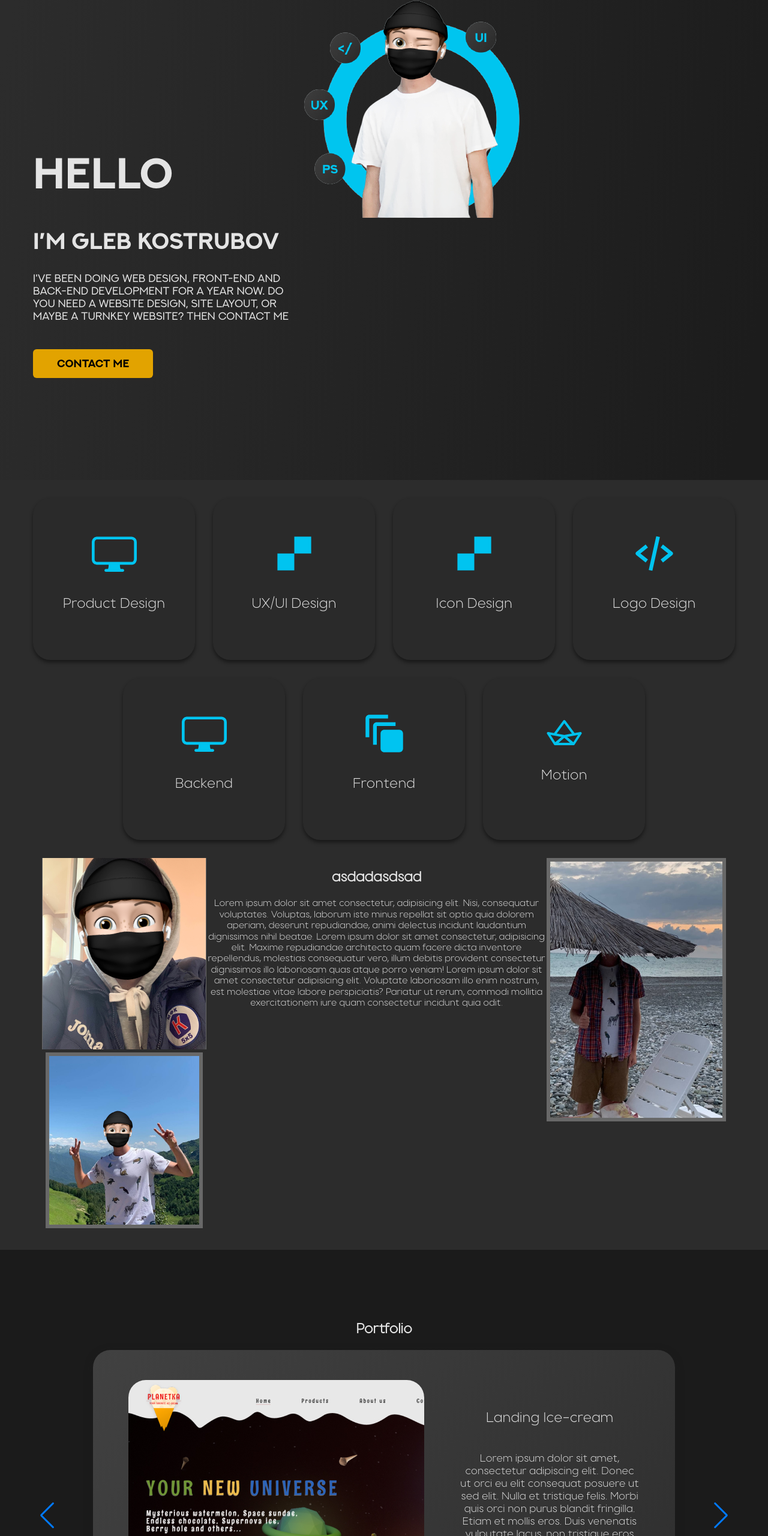
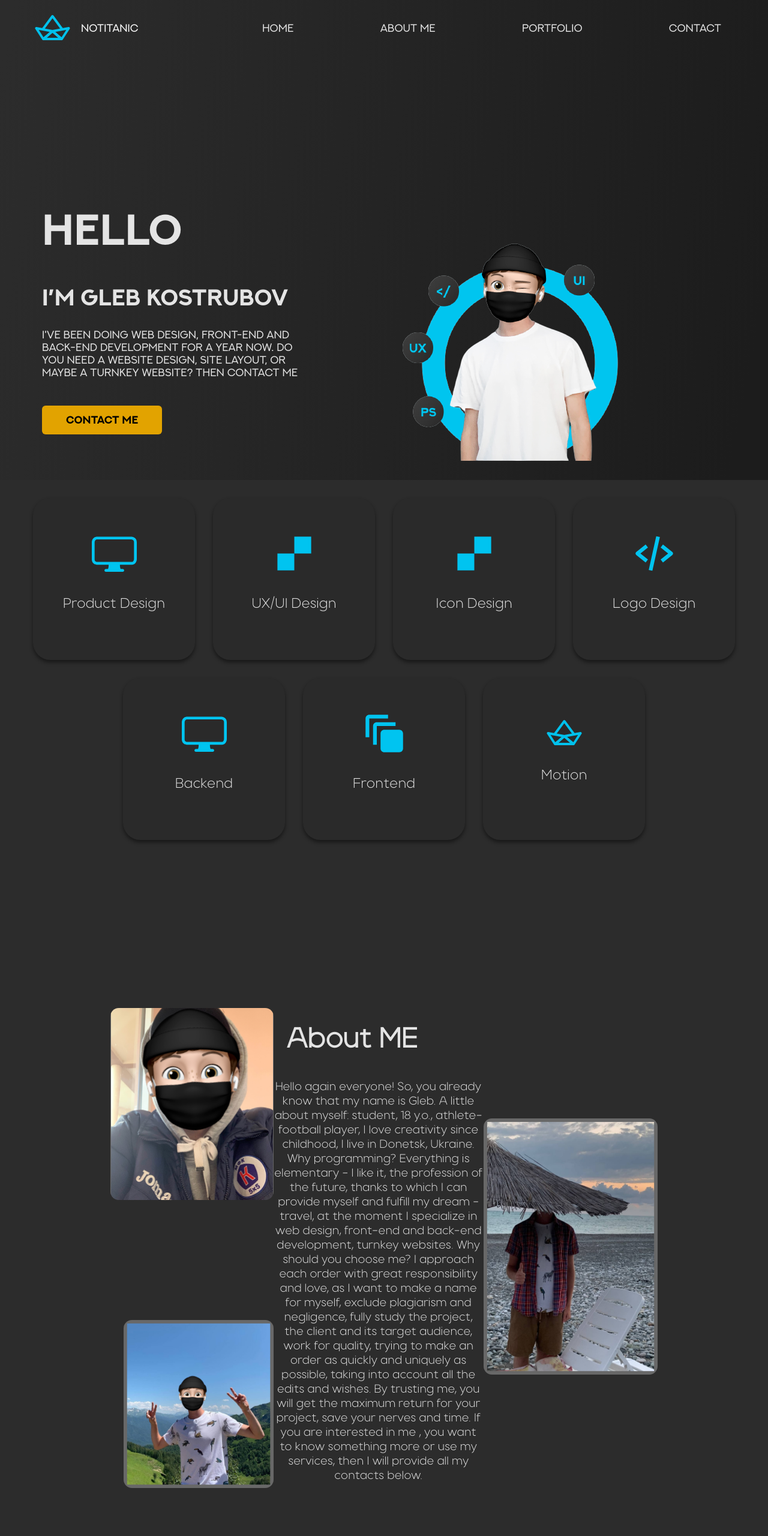
Before and after one commit to Vitaliy-Finiuk/Landing-page, a plain HTML site: page index.html in a window 1280 px wide. Shown: the top 2560 px of the page at 60% size. Drawn offline with nearby package versions, Linux system fonts and the light colour scheme; files whose address does not match are found by name.

Commit message:
Mobile Menu and Adaptive slider
Mobile Menu and Adaptive slider

```diff
--- a/index.html
+++ b/index.html
@@ -13,13 +13,17 @@
 </head>
 
 <body>
-    <div class=" home-bg  ">
+    <div class=" home-bg">
         <header>
             <div class="home container">
                 <div class="menu_icon">
+                    <div class="bar1"></div>
+                    <div class="bar2"></div>
+                    <div class="bar3"></div>
                     <span></span>
                 </div>
                 <nav class="home-header menu_body">
+
                     <div class="home-header__logo">
                         <img src="Image/About/07.svg" alt="logo" />
                         <div class="home-header__text">Notitanic</div>
@@ -56,9 +60,8 @@
 
                         <button class="button">Contact me</button>
                     </div>
-
-                    <div class="home-slogan__gleb">
-                        <img src="Image/Gleb.png" alt="Gleb" />
+                    <div class="home-slogan__gleb" >
+                        <img src="Image/Gleb.png"  alt="Gleb" />
                     </div>
                 </div>
             </div>
@@ -101,60 +104,30 @@
         <div class="container about-bg">
             <div class="about-main">
                 <div class="about-main__image">
-                    <img src="Image/About/gleb1.png" alt="">
-                    <img src="Image/About/gleb2.png" alt="">
+                    <img src="Image/About/gleb1.png" class="about-img" width="272px" height="320px" alt="">
+                    <img src="Image/About/gleb2.png" class="about-img" width="250px" ; height="280px" alt="">
                 </div>
                 <div class="about-main__text">
-                    <h2>asdadasdsad</h2>
-                    <p>
-                        Lorem ipsum dolor sit amet consectetur, adipisicing elit. Nisi, consequatur voluptates. Voluptas, laborum iste minus repellat sit optio quia dolorem aperiam, deserunt repudiandae, animi delectus incidunt laudantium dignissimos nihil beatae.
-                        Lorem ipsum dolor sit amet consectetur, adipisicing elit. Maxime repudiandae architecto quam facere dicta inventore repellendus, molestias consequatur vero, illum debitis provident consectetur dignissimos illo laboriosam quas atque porro veniam!
-                        Lorem ipsum dolor sit amet consectetur adipisicing elit. Voluptate laboriosam illo enim nostrum, est molestiae vitae labore perspiciatis? Pariatur ut rerum, commodi mollitia exercitationem iure quam consectetur incidunt quia odit.</p>
+                    <h2 class="main__text-title" >About ME</h2>
+                    <p class="main__text-secondary">
+                        Hello again everyone! So, you already know that my name is Gleb. A little about myself: student,
+                        18 y.o., athlete-football player, I love creativity since childhood, I live in Donetsk, Ukraine.
+                        Why programming? Everything is elementary - I like it, the profession of the future, thanks to
+                        which I can provide myself and fulfill my dream - travel, at the moment I specialize in web
+                        design, front-end and back-end development, turnkey websites. Why should you choose me? I
+                        approach each order with great responsibility and love, as I want to make a name for myself,
+                        exclude plagiarism and negligence, fully study the project, the client and its target audience,
+                        work for quality, trying to make an order as quickly and uniquely as possible, taking into
+                        account all the edits and wishes.
+                        By trusting me, you will get the maximum return for your project, save your nerves and time.
+                        If you are interested in me , you want to know something more or use my services, then I will
+                        provide all my contacts below.</p>
                 </div>
                 <div class="about-main__image2">
-                    <img src="Image/About/gleb3.png" alt="">
+                    <img src="Image/About/gleb3.png" class="about-img" max-width="287px" height="427px" alt="">
                 </div>
             </div>
         </div>
-
-
-        <!-- <div class="container about-bg">
-            <div class="about-main">
-                 <div class="about-main-bg">
-                        </div>
-
-                <div class="about-main__gleb">
-                    <img src="/Image/About/gleb1.png" alt="gleb" class="about-img" max-width="270px" max-height="320px">
-                    <img src="/Image/About/gleb2.png" alt="gleb" class="about-img about-main__gle2" max-width="250px"
-                        max-height="280px">
-                </div>
-
-                <div class="about-main-text">
-                    <h1 class="title">About ME</h1>
-                    <p class="secondary-text">Hello again everyone! So, you already know that my name is Gleb. A
-                        little about myself:
-                        student, 18 y.o., athlete-football player, I love creativity since childhood, I live in
-                        Donetsk, Ukraine. Why programming? Everything is elementary - I like it, the profession
-                        of the future, thanks to which I can provide myself and fulfill my dream - travel, at
-                        the moment I specialize in web design, front-end and back-end development, turnkey
-                        websites. Why should you choose me? I approach each order with great responsibility and
-                        love, as I want to make a name for myself, exclude plagiarism and negligence, fully
-                        study the project, the client and its target audience, work for quality, trying to make
-                        an order as quickly and uniquely as possible, taking into account all the edits and
-                        wishes.
-                        By trusting me, you will get the maximum return for your project, save your nerves and
-                        time.
-
-                        If you are interested in me , you want to know something more or use my services, then I
-                        will provide all my contacts below.</p>
-                </div>
-                <div class="about-main__gleb3">
-                    <img src="Image/About/gleb3.png" max-width: 290px; alt="gleb" class="about-img" max-width="290px"
-                        max-height="430px">
-                </div>
-            </div>
-
-        </div> -->
         <div class="bg-slider">
             <div class="slider container">
                 <h2 class="title">Portfolio</h2>
--- a/scripts/slider.js
+++ b/scripts/slider.js
@@ -23,7 +23,7 @@ const swiper = new Swiper('.swiper', {
         slidersPerView: 1,
       },
       778: {
-        slidersPerView:2,
+        slidersPerView:3,
       }
     },
   });
--- a/scss/_footer.scss
+++ b/scss/_footer.scss
@@ -7,9 +7,6 @@
 }
 .footer-menu {
 
-}
-.home-header {
-    margin-top: 18px;
 }
 .footer-helper{
     flex: 0 1 auto;
@@ -23,9 +20,6 @@
 .contacts-links{
     margin: 18px 56px;
 }
-.home-header__logo{
-    flex-direction: column;
-}
 
 @media (min-width: 767px) {
     .footer {
--- a/scss/_header.scss
+++ b/scss/_header.scss
@@ -3,15 +3,13 @@
   height: 100vh;
 }
 .home-header {
-  margin-top:0px;
   padding: 0;
   display: flex;
-  flex-direction: column;
   align-items: center;
 
   &__logo {
+    flex-direction: column;
     display: flex;
-    flex: 4 0 auto;
     align-items: center;
   }
 
@@ -24,65 +22,11 @@
     color: #ffffff;
   }
 
-  &__menu{
+  &__menu {
     padding: 0px;
   }
 }
-.menu {
 
-  &_icon {
-    z-index: 5;
-    display: block;
-    position: relative;
-    width: 30px;
-    height: 20px;
-    cursor: pointer;
-  }
-  &_icon span, &:before,&:after{
-    padding-top: 100px;
-    left: 0;
-    position: absolute;
-    height: 10%;
-    width: 100%;
-    transition: all 0.3s ease 0s;
-    background-color: #ffffff;
-  }
-  &_icon {
-    &:before, &:after{
-      content: '';
-    }
-  }
-  &_icon {
-    &:before{
-      top: 0;
-    }
-  }
-  &_icon {
-    &:after{
-      bottom: 0;
-    }
-  }
-
-  &_icon span{
-    top: 50%;
-    transform: scale(1) translate(0px, -50%);
-  }
-
-}
-
-.menu_body{
-  position: fixed;
-  top: 0;
-  left: 0;
-  height: 100%;
-  width: 100%;
-  transform: translate(-100%, 0px);
-  background-color: #000000;
-  transition: left 0.3s ease 0s;
-}
-.menu_body._active{
-  transform: translate(0px, 0px);
-}
 .menu {
   &__link {
     margin: 15px;
@@ -97,13 +41,17 @@
   justify-content: space-around;
   text-align: center;
   flex-wrap: wrap;
+  height: 100vh;
 }
 .home-slogan {
   max-width: 450px;
   padding: 0px 15px;
 
-  &__gleb img {
+  &__gleb {
     width: 100%;
+    display: flex;
+    align-items: flex-end;
+    justify-content: center;
   }
 }
 .slogan {
@@ -139,32 +87,23 @@
   }
 }
 
-
 @media (min-width: 767px) {
-  .home-header__logo{
-    flex-direction: row;
-  }
-
   .home-header {
-    flex-direction: row;
-    &__logo{
-
+    &__logo {
+      flex-direction: row;
+      flex: 4 0 auto;
     }
     &__menu {
       display: flex;
       justify-content: space-between;
       flex: 7 0 auto;
     }
-
   }
   .menu {
-
-		&_icon {
+    &_icon {
       display: none;
-		}
-}
-
-
+    }
+  }
 
   .menu {
     &__link {
@@ -179,13 +118,57 @@
     justify-content: flex-start;
   }
 
-  .home-slogan{
-    padding: 200px 0px;
+  .home-slogan {
+    padding-top: 200px;
   }
   .slogan {
-
     &__title {
       font-size: 48px;
     }
   }
+
+  .home-slogan {
+
+		&__gleb {
+      max-width: 632px;
+      height: 674.47px;
+		}
 }
+
+}
+
+@media (max-width: 767px) {
+  .menu {
+    &_icon {
+
+      z-index: 5;
+      display: block;
+      position: fixed;
+      cursor: pointer;
+
+    }
+  }
+
+  .menu_body {
+    display: flex;
+    flex-direction: column;
+    position: fixed;
+    top: 0;
+    right: 0;
+    height: 100%;
+    width: 100%;
+    transform: translate(-100%, 0px);
+    background-color: #696664;
+    transition: left 0.3s ease 0s;
+  }
+  .menu_body._active {
+    transform: translate(0px, 0px);
+  }
+}
+.bar1, .bar2, .bar3 {
+  width: 35px;
+  height: 5px;
+  background-color: rgb(192, 25, 89);
+  margin: 6px 0;
+  transition: 0.4s;
+}
--- a/scss/_main.scss
+++ b/scss/_main.scss
@@ -41,27 +41,47 @@ main {
     }
   }
 }
-.about-desc {
-  padding-top: 120px;
-  justify-content: center;
+
+.about-img {
+  border-radius: 14px;
+}
+.about-main {
+  &__text {
+  }
+}
+.main {
+  &__text-title {
+    display: flex;
+    padding-left: 22px;
+    font-size: 48px;
+    line-height: 54px;
+  }
+
+  &__text-secondary {
+    font-weight: 300;
+    font-size: 20px;
+    line-height: 24px;
+  }
 }
 
 .about-main {
-  padding: 30px 15px;
   text-align: center;
   display: flex;
+  flex-wrap: wrap-reverse;
+  justify-content: center;
+  padding: 30px 20px;
+
+  &__text {
+    flex: 1 0 350px;
+  }
 
   &__gleb {
+    justify-content: space-around;
   }
-
-  .glebs-outline {
-    max-width: 70%;
+  &__image {
+    display: none;
   }
 }
-.outline {
-  border-radius: 14px;
-}
-
 
 @media (min-width: 767px) {
   .about-item {
@@ -72,25 +92,25 @@ main {
       line-height: 29px;
     }
   }
-  .secondary-content {
-    display: flex;
-  }
-  .about-desc {
-    height: 961px;
 
-    &__gleb2 {
-      padding-top: 220px;
+
+  .about-main {
+    margin: 150px;
+    flex-wrap: nowrap;
+    align-items: center;
+
+    &__image {
+      display: flex;
+      height: 1000px;
+      flex-direction: column;
+      justify-content: space-around;
+      align-items: flex-end;
     }
-    &__gleb3 {
-      width: 290px;
-      height: 430px;
+
+    &__text {
     }
-    &__ellips {
 
+    &__image2 {
     }
   }
-  .glebs-outline {
-    display: inline-flex;
-    flex-flow: column wrap;
-  }
 }
--- a/scss/_mainSlider.scss
+++ b/scss/_mainSlider.scss
@@ -1,8 +1,20 @@
+.swiper-container{
+}
+.slider {
+    display: none;
+
+}
 .bg-slider {
     background-color: #1b1b1b;
+    padding: 10px 0px 15px 0px;
+}
+
+@media (min-width: 767px) {
+    .bg-slider {
         padding: 100px 0px 150px 0px;
     }
     .slider {
+        display: block;
         text-align: center;
     }
     .title {
@@ -69,3 +81,6 @@
     }
     .swiper-button-next {
     }
+
+
+}
```
Also changed, not shown: Scripts/script.js (line endings or trailing spaces), css/style.css. Lines whose indentation alone changed are shown as unchanged.
